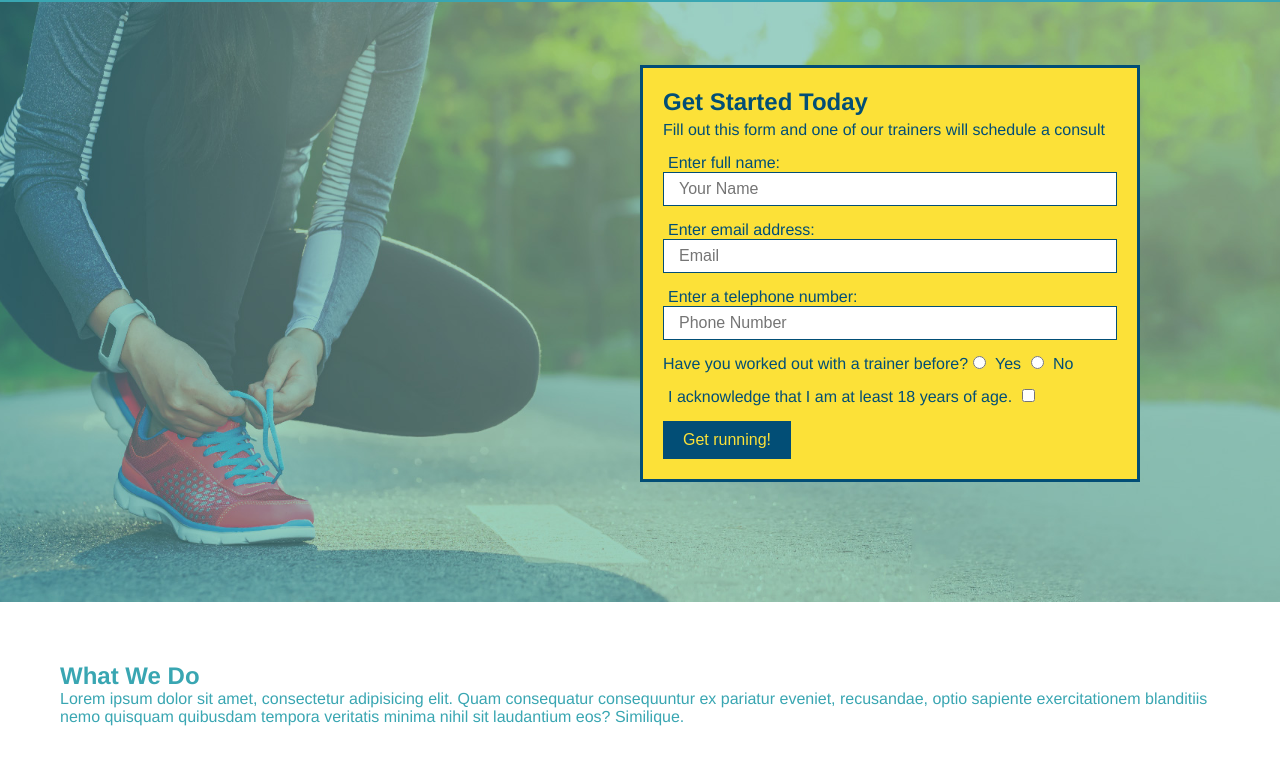
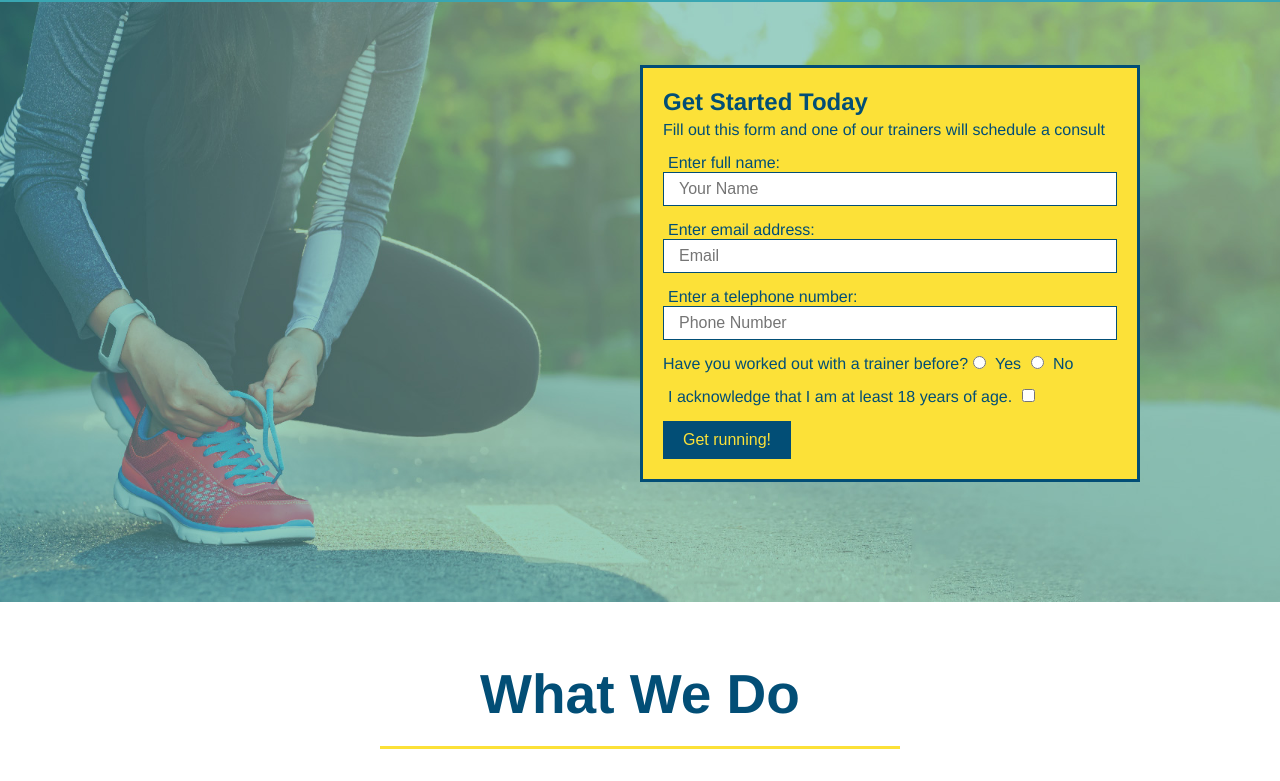
Before and after one commit to gwarzecha/run-buddy, a plain HTML site: page index.html in a window 1280 px wide. Shown: the part 80-861 px from the top of the page. Drawn offline with Linux system fonts and the light colour scheme.

Commit message:
stylized what we do section

```diff
--- a/assets/css/style.css
+++ b/assets/css/style.css
@@ -123,4 +123,27 @@ section {
     border: none;
     font-size: 16px;
 }
-    /* HERO STYLES END /*
+    /* HERO STYLES END */
+
+.intro {
+    text-align: center;
+}
+
+.intro h2 {
+    font-size: 55px;
+    color: #024e76;
+    margin-bottom: 35px;
+    padding: 0 100px 20px 100px;
+    border-bottom: 3px solid;
+    border-color: #fce138;
+    display: inline-block;
+
+}
+
+.intro p {
+    line-height: 1.7;
+    color: #39a6b2;
+    width: 80%;
+    font-size: 20px;
+    margin: 0 auto;
+}
--- a/index.html
+++ b/index.html
@@ -69,7 +69,7 @@
         </section>
         <!-- end hero-->
         <!-- "what we do" section-->
-        <section id="what-we-do">
+        <section id="what-we-do" class="intro">
             <h2>What We Do</h2>
             <p>
                 Lorem ipsum dolor sit amet, consectetur adipisicing elit. Quam consequatur consequuntur ex pariatur eveniet, recusandae, optio sapiente exercitationem blanditiis nemo quisquam quibusdam tempora veritatis minima nihil sit laudantium eos? Similique.
```
